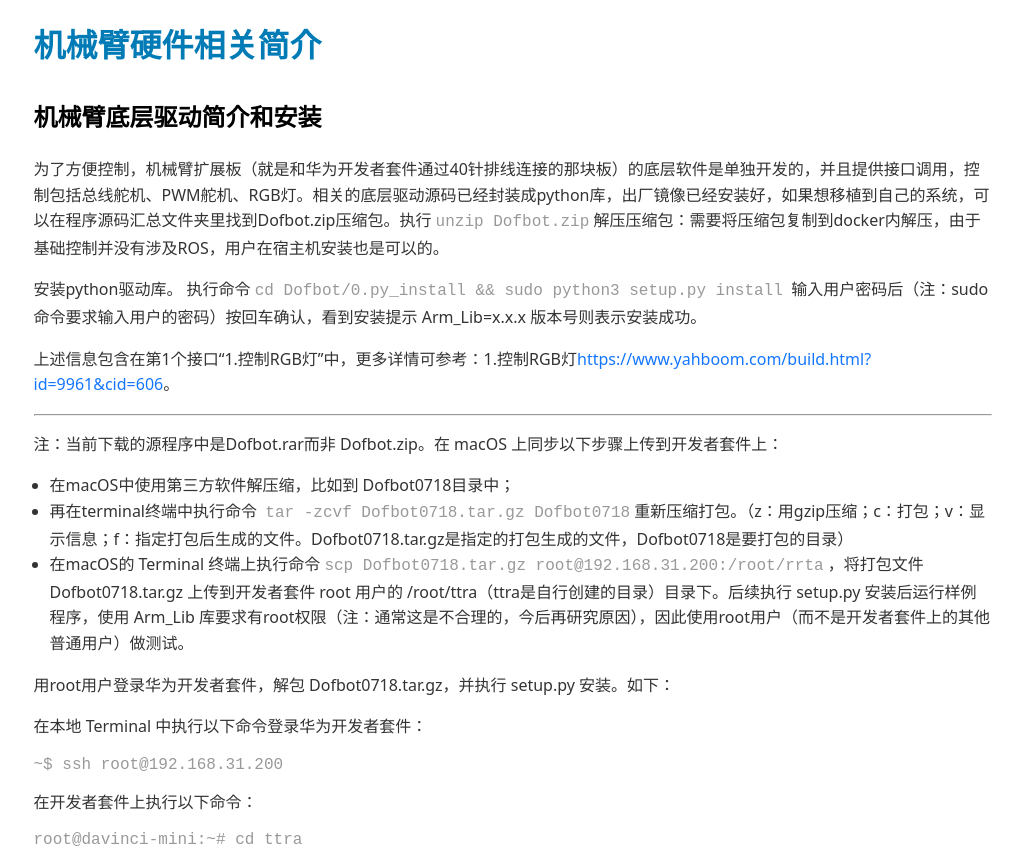
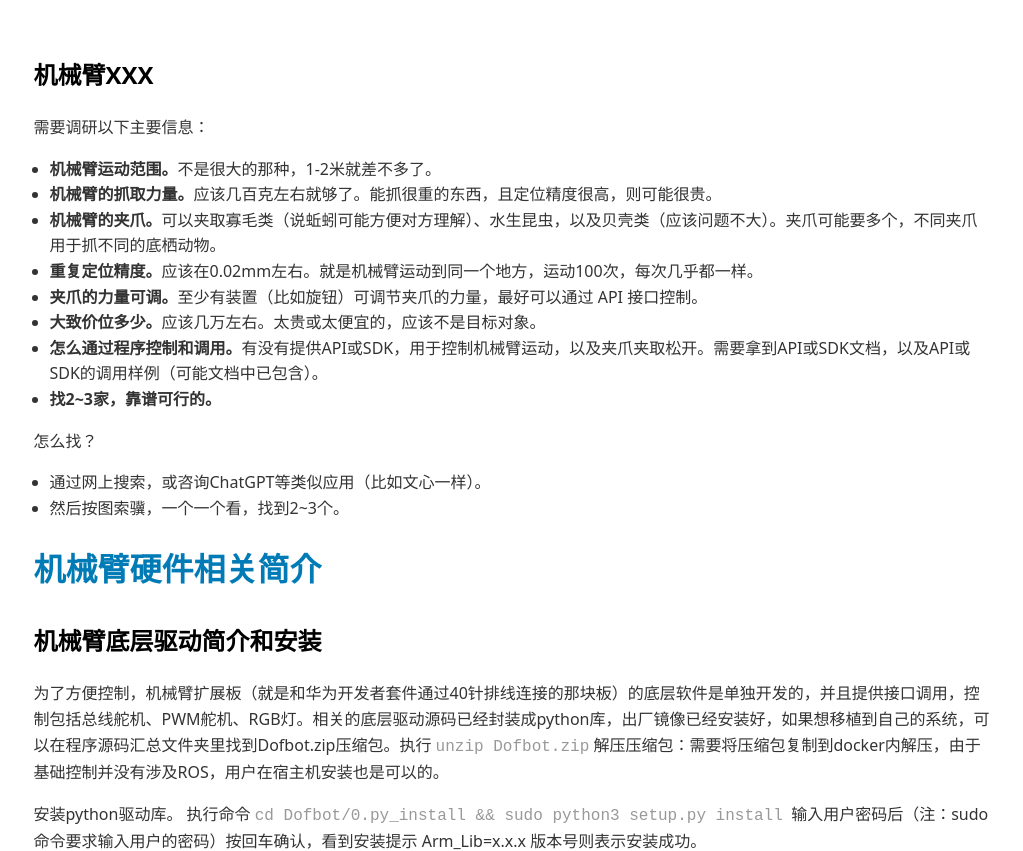
Before and after one commit to georgedonnev2/logd, a plain HTML site: page page/ai-robot-arm.html in a window 1280 px wide. Shown: the part 2764-3615 px from the top of the page, without its empty margins (47-1070 px from the left). Drawn offline with Linux system fonts and the light colour scheme; some packages are replaced by stand-ins of ours; a script that the page names is missing.

Commit message:
update robot arm

```diff
--- a/page/ai-robot-arm.html
+++ b/page/ai-robot-arm.html
@@ -393,6 +393,37 @@
                     1、夹爪力量可调节，但不是可编程的。通过夹爪上的旋钮可调节夹持力，有4档可调：8N（牛顿）、12N、16N、20N。<br>
                     2、机械臂可使用 SDK 进行二次开发来控制机械臂。<br>
                 </p>
+            </section>
+
+            <!--  -->
+            <br>
+            <section>
+                <h3 id="ras-xxx">
+                    <a href="#ras-xxx">机械臂XXX</a>
+                </h3>
+
+                <p>
+                    需要调研以下主要信息：
+                </p>
+                <ul>
+                    <li><span class="em-bold">机械臂运动范围。</span>不是很大的那种，1-2米就差不多了。</li>
+                    <li><span class="em-bold">机械臂的抓取力量。</span>应该几百克左右就够了。能抓很重的东西，且定位精度很高，则可能很贵。</li>
+                    <li><span class="em-bold">机械臂的夹爪。</span>可以夹取寡毛类（说蚯蚓可能方便对方理解）、水生昆虫，以及贝壳类（应该问题不大）。夹爪可能要多个，不同夹爪用于抓不同的底栖动物。</li>
+                    <li><span class="em-bold">重复定位精度。</span>应该在0.02mm左右。就是机械臂运动到同一个地方，运动100次，每次几乎都一样。</li>
+                    <li><span class="em-bold">夹爪的力量可调。</span>至少有装置（比如旋钮）可调节夹爪的力量，最好可以通过 API 接口控制。</li>
+                    <li><span class="em-bold">大致价位多少。</span>应该几万左右。太贵或太便宜的，应该不是目标对象。</li>
+                    <li><span class="em-bold">怎么通过程序控制和调用。</span>有没有提供API或SDK，用于控制机械臂运动，以及夹爪夹取松开。需要拿到API或SDK文档，以及API或SDK的调用样例（可能文档中已包含）。</li>
+                    <li><span class="em-bold">找2~3家，靠谱可行的。</span></li>
+                </ul>
+
+                <p>
+                    怎么找？
+                </p>
+                <ul>
+                    <li>通过网上搜索，或咨询ChatGPT等类似应用（比如文心一样）。</li>
+                    <li>然后按图索骥，一个一个看，找到2~3个。</li>
+                </ul>
+
             </section>
         </section>
 
```
